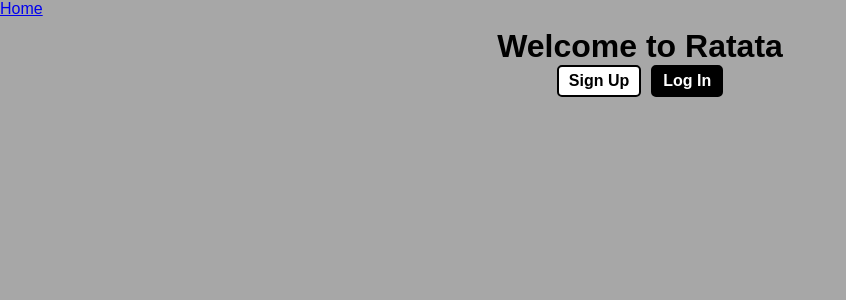
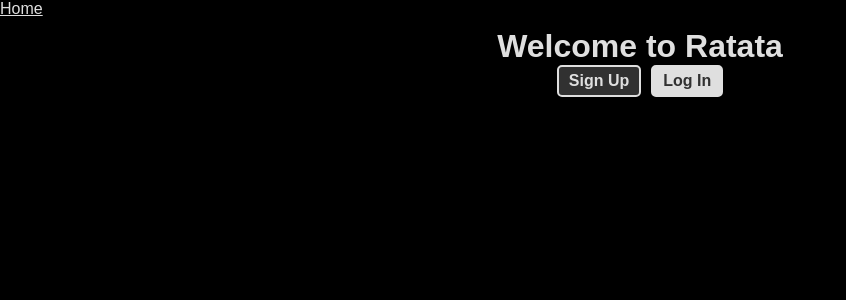
Before and after one commit to bhashimoto/raticate, a Django app: page /ratata/ in a window 1280 px wide. Shown: the top 300 px of the page, without its empty margins (0-846 px from the left). Run offline with Django 5.2, Linux system fonts and the light colour scheme.

Commit message:
dark mode 4all

```diff
--- a/mysite/static/css/style.css
+++ b/mysite/static/css/style.css
@@ -1,15 +1,16 @@
 * {
 	margin:0px;
 	padding: 0px;
+	color: var(--primary-color);
 }
 
 html {
-	--primary-color: rgb(0, 0, 0);
-	--background: #FFF;
+	--primary-color: rgb(223, 223, 223);
+	--background: #313131;
 }
 
 body {
-	background-color: #a7a7a7;
+	background-color: #000000;
 	font-family: Arial, Helvetica, sans-serif;
 }
 
@@ -36,6 +37,11 @@ input {
 	border: 2;
 	border-color: #AAA;
 	border-style: solid;
+	background-color: var(--background);
+}
+
+select {
+	background-color: var(--background);
 }
 
 button {
```
